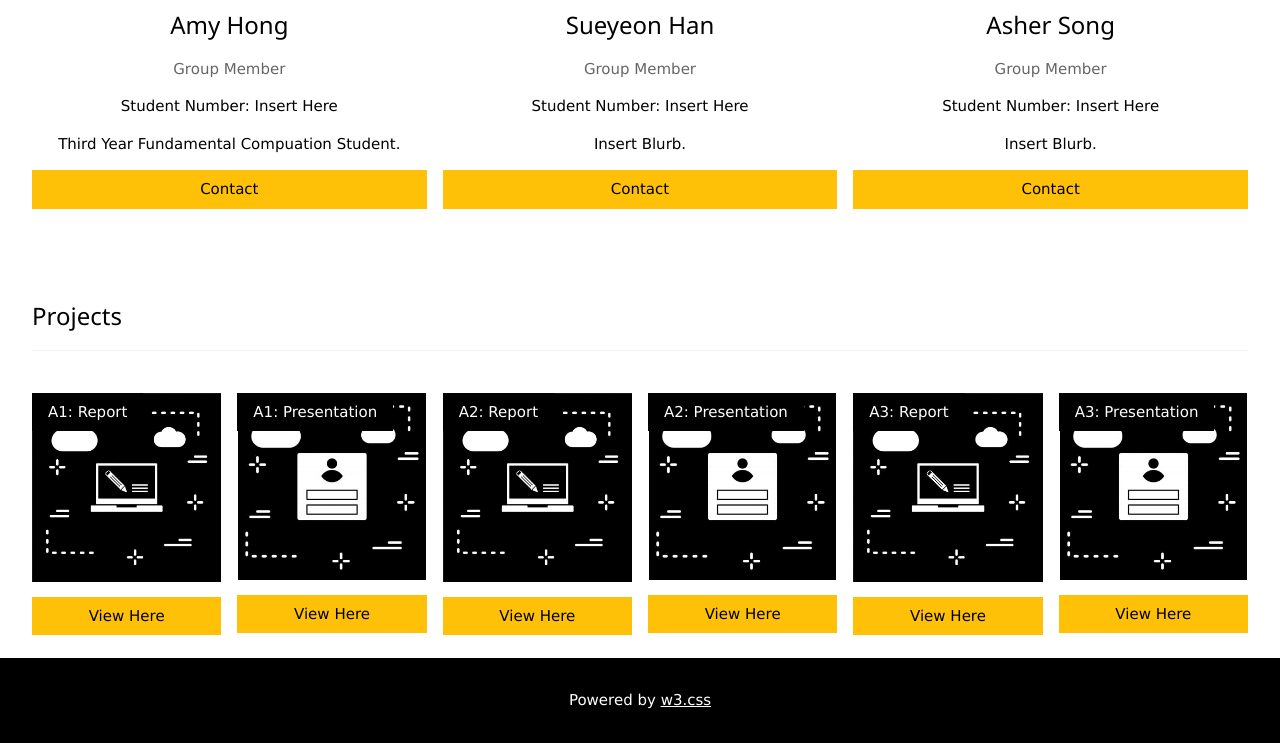
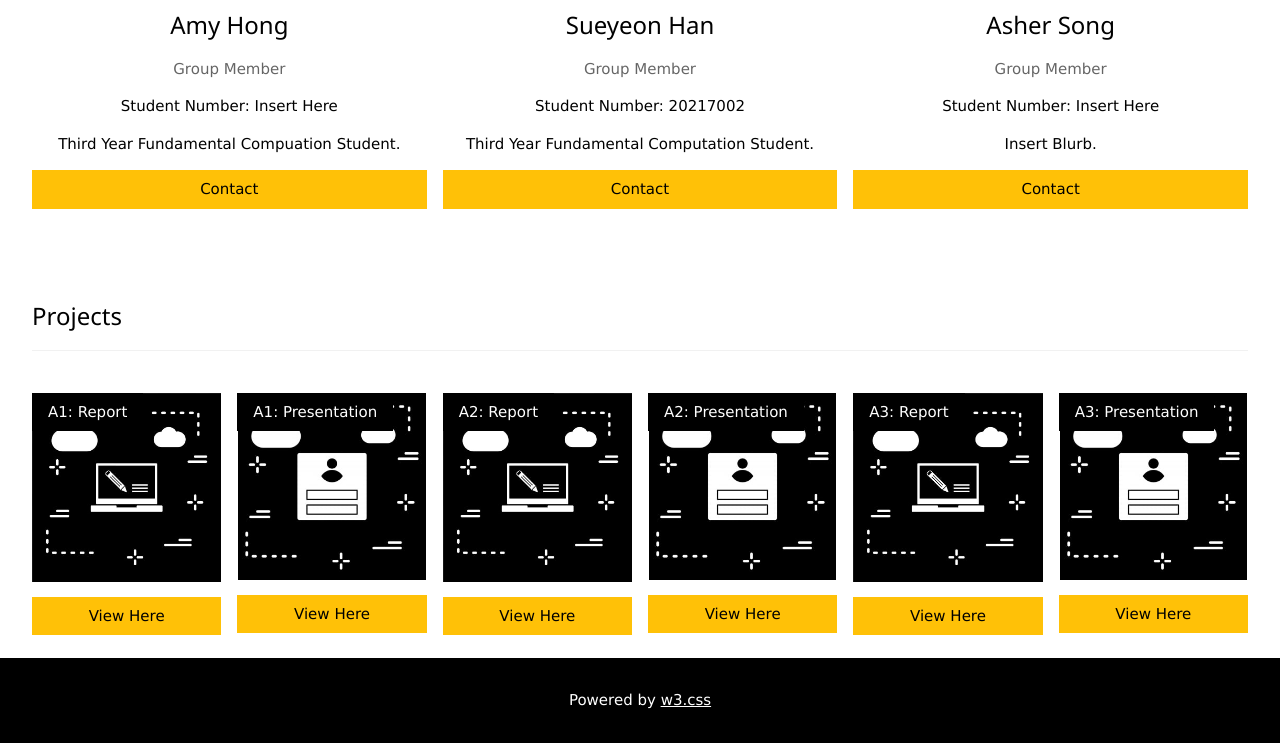
Before and after one commit to ciremal/CISC322-Group-14, a plain HTML site: page index.html in a window 1280 px wide. Shown: the part 1069-1812 px from the top of the page. Drawn offline with nearby package versions, Linux system fonts and the light colour scheme.

Commit message:
Update index.html

```diff
--- a/index.html
+++ b/index.html
@@ -82,9 +82,9 @@
       <img src="w3images/stock.jpg" alt="Sueyeon" style="width:100%">
       <h3>Sueyeon Han</h3>
       <p class="w3-opacity">Group Member</p>
-      <p>Student Number: Insert Here</p>
-      <p>Insert Blurb.</p>
-      <p><button onclick="location.href='insert link here';" class="w3-button w3-amber w3-block">Contact</button></p>
+      <p>Student Number: 20217002</p>
+      <p>Third Year Fundamental Computation Student.</p>
+      <p><button onclick="location.href='https://github.com/syeon-h';" class="w3-button w3-amber w3-block">Contact</button></p>
     </div>
     <div class="w3-col s4 w3-center w3-margin-bottom">
       <img src="w3images/stock.jpg" alt="Asher" style="width:100%">
```
